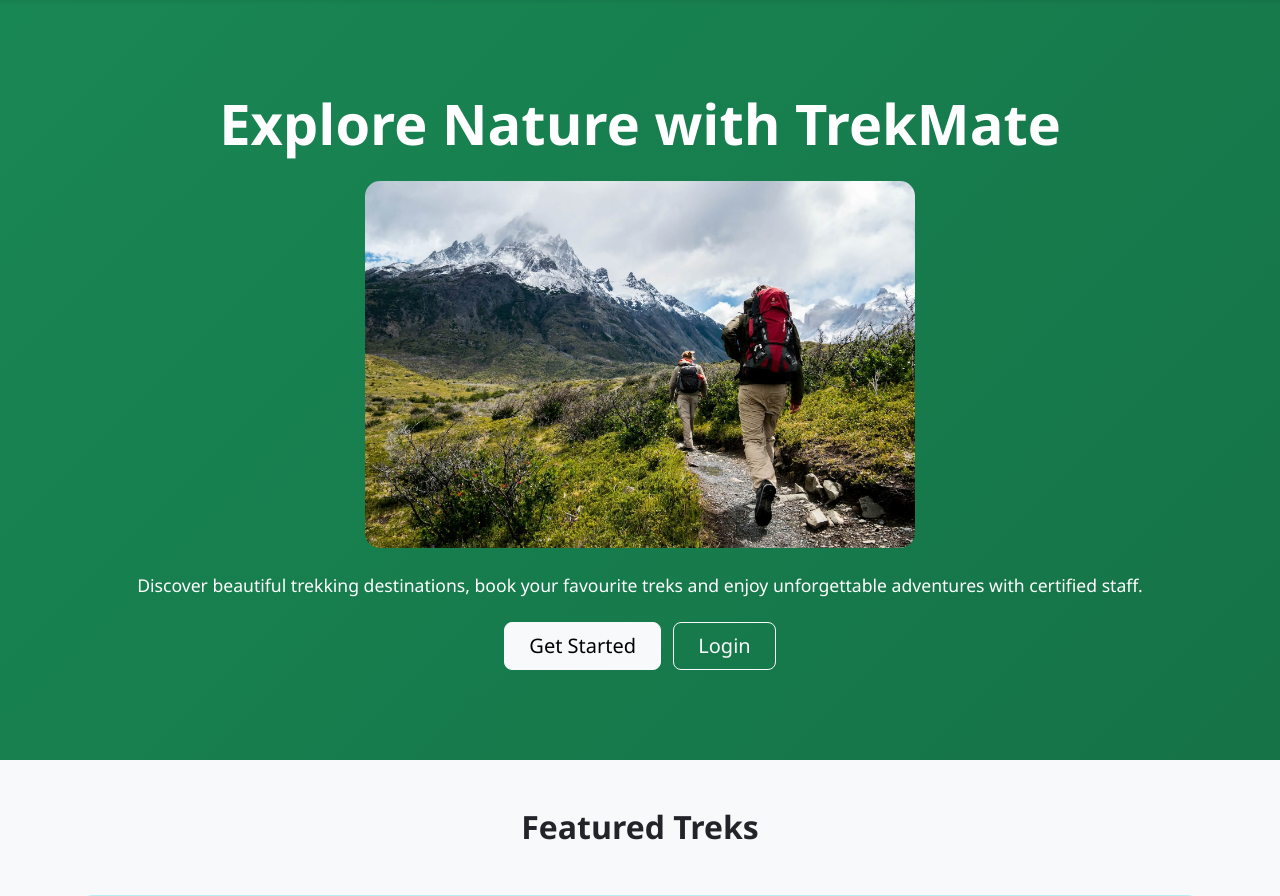
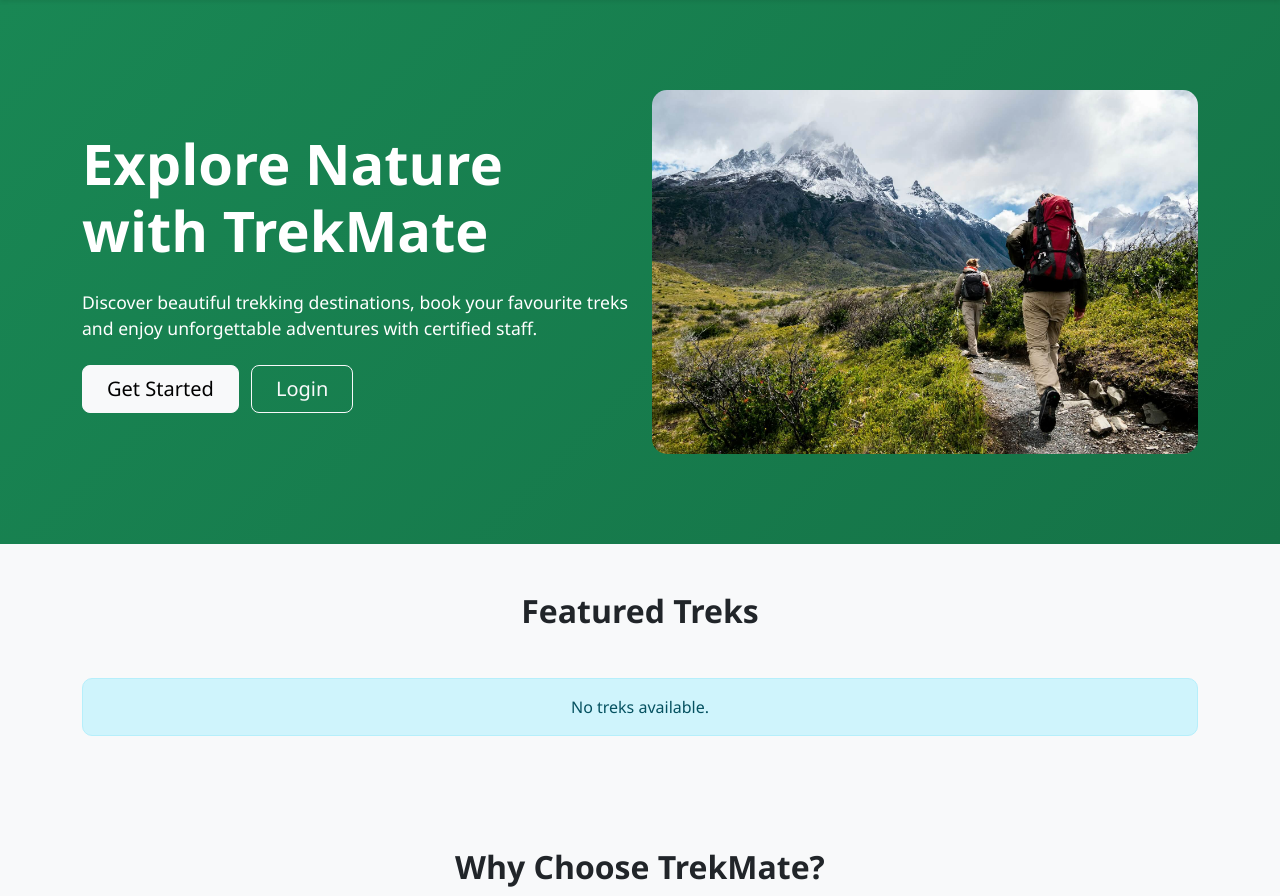
Before and after one commit to ArpitChauhan1501/Trekking-Management-App, a Flask app: page / in a window 1280 px wide. Shown: the part 60-956 px from the top of the page. Run offline with Flask 3, Linux system fonts and the light colour scheme; data that the repository does not hold is empty.

Commit message:
Refactor index.html for improved layout and structure

```diff
--- a/templates/index.html
+++ b/templates/index.html
@@ -3,21 +3,27 @@
 <section class="hero-section">
   <div class="container">
 
-    <div class="text-center">
+    <div class="row align-items-center">
+
+      <!-- Left Side -->
+      <div class="col-lg-6 text-center text-lg-start">
 
         <h1 class="display-4 fw-bold mb-4">
           Explore Nature with TrekMate
         </h1>
 
+        <!-- Mobile Image -->
+        <div class="d-block d-lg-none mb-4">
           <img
             src="{{ url_for('static', filename='images/hero.png') }}"
-        class="img-fluid hero-image mb-4"
+            class="img-fluid hero-image"
             alt="Trekking"
           >
+        </div>
 
         <p class="lead mb-4">
-        Discover beautiful trekking destinations, book your favourite treks and
-        enjoy unforgettable adventures with certified staff.
+          Discover beautiful trekking destinations, book your favourite treks
+          and enjoy unforgettable adventures with certified staff.
         </p>
 
         {% if current_user.is_authenticated %}
@@ -48,7 +54,7 @@
         {% else %}
 
           <a href="{{ url_for('auth.register') }}"
-           class="btn btn-light btn-lg px-4 me-2">
+             class="btn btn-light btn-lg px-4 me-lg-2 mb-2 mb-lg-0">
             Get Started
           </a>
 
@@ -58,6 +64,17 @@
           </a>
 
         {% endif %}
+
+      </div>
+
+      <!-- Desktop Image -->
+      <div class="col-lg-6 text-center d-none d-lg-block">
+        <img
+          src="{{ url_for('static', filename='images/hero.png') }}"
+          class="img-fluid hero-image"
+          alt="Trekking"
+        >
+      </div>
 
     </div>
 
```
Lines whose indentation alone changed are shown as unchanged.
